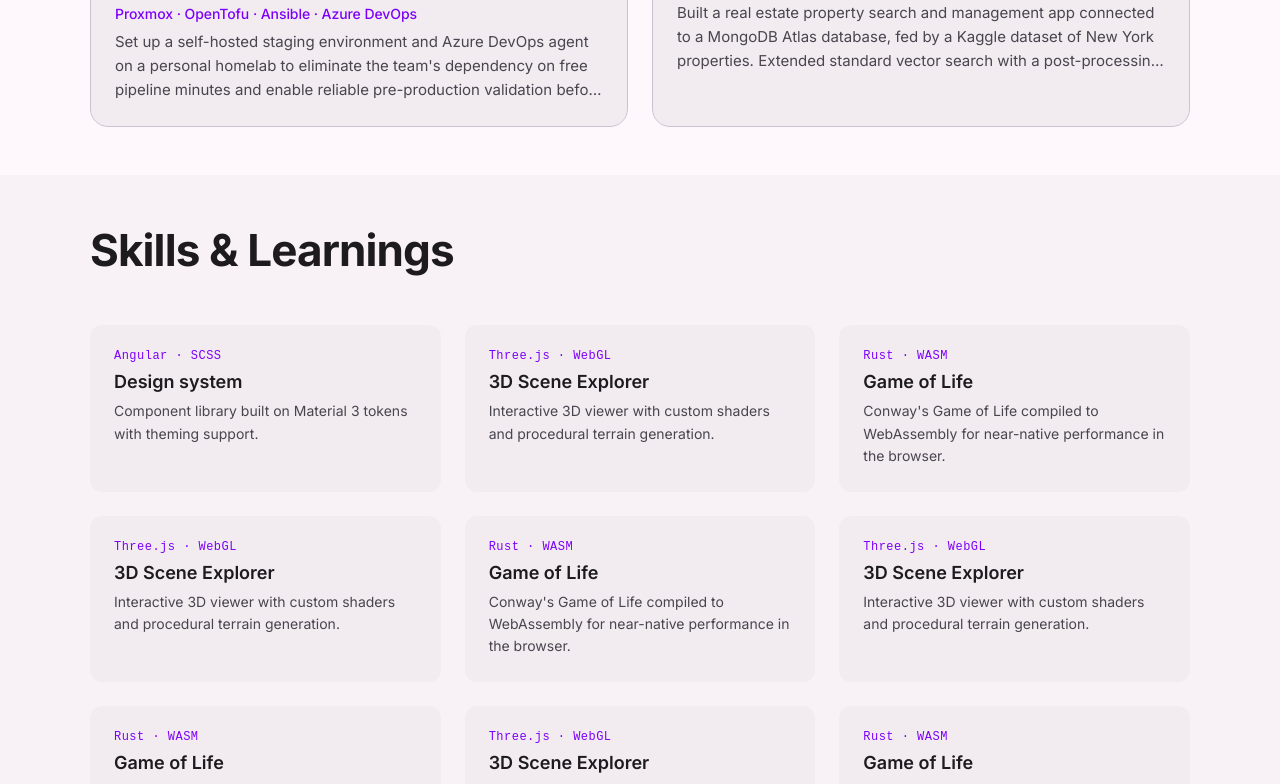
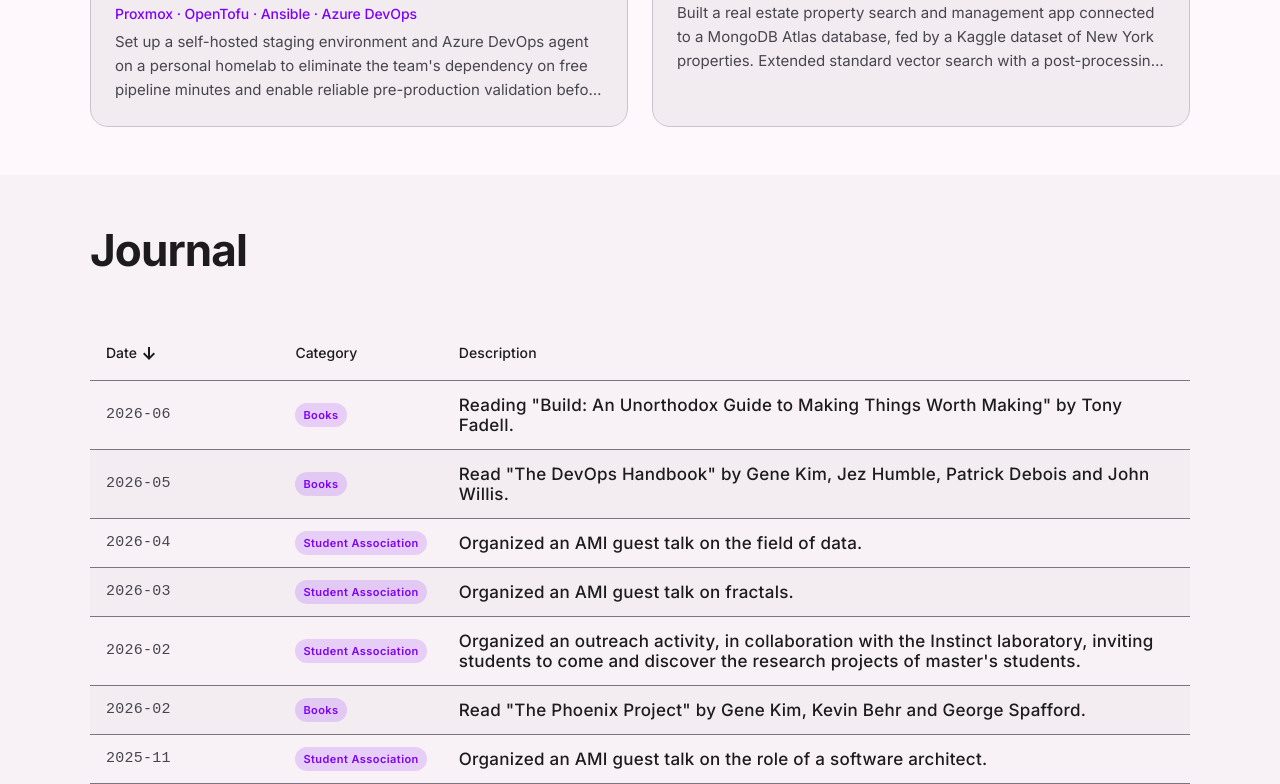
Before and after one commit to JulienDes/portfolio, an Angular app: page /#contact in a window 1280 px wide. Shown: the part 2000-2784 px from the top of the page. Built offline with nearby package versions, Linux system fonts and the light colour scheme.

Commit message:
feat: forgot to commit these files

```diff
--- a/src/app/features/home/data/formations.json
+++ b/src/app/features/home/data/formations.json
@@ -267,7 +267,7 @@
       "en": "Diploma of College Studies (DCS) in Natural Sciences : Pure and Applied Sciences Profile",
       "fr": "Diplôme d'études collégiales (DEC) en Sciences de la nature : Profil sciences pures et appliquées"
     },
-    "institution": "Collège Laflèche, Trois-Rivières",
+    "institution": "Collège Laflèche",
     "date": "2020-2022",
     "duration": {
       "en": "2 years (pre-university program)",
--- a/src/app/features/home/pages/home-page/home-page.html
+++ b/src/app/features/home/pages/home-page/home-page.html
@@ -39,152 +39,13 @@
   </div>
 </section>
 
-<!-- ── Skills ──────────────────────────────────────────────────────────────── -->
+<!-- ── Journal ── -->
 <section id="skills" class="page-section page-section--alt">
   <div class="section-inner">
     <h2 class="section-title">
-      {{ lang.t('Skills & Learnings', 'Compétences  & apprentissages') }}
+      {{ lang.t('Journal', 'Journal') }}
     </h2>
 
-    <!-- ── Competences ── -->
-    <div class="placeholder-grid">
-      <div class="placeholder-card">
-        <p class="card-tags mono">Angular · SCSS</p>
-        <h3 class="card-title">{{ lang.t('Design system', 'Système de design') }}</h3>
-        <p class="card-body">
-          {{
-            lang.t(
-              'Component library built on Material 3 tokens with theming support.',
-              'Bibliothèque de composants basée sur les tokens Material 3 avec support de thèmes.'
-            )
-          }}
-        </p>
-      </div>
-
-      <div class="placeholder-card">
-        <p class="card-tags mono">Three.js · WebGL</p>
-        <h3 class="card-title">{{ lang.t('3D Scene Explorer', 'Explorateur de scènes 3D') }}</h3>
-        <p class="card-body">
-          {{
-            lang.t(
-              'Interactive 3D viewer with custom shaders and procedural terrain generation.',
-              'Visualiseur 3D interactif avec shaders personnalisés et génération de terrain procédurale.'
-            )
-          }}
-        </p>
-      </div>
-      <div class="placeholder-card">
-        <p class="card-tags mono">Rust · WASM</p>
-        <h3 class="card-title">{{ lang.t('Game of Life', 'Jeu de la vie') }}</h3>
-        <p class="card-body">
-          {{
-            lang.t(
-              "Conway's Game of Life compiled to WebAssembly for near-native performance in the browser.",
-              'Jeu de la vie de Conway compilé en WebAssembly pour des performances quasi-natives dans le navigateur.'
-            )
-          }}
-        </p>
-      </div>
-      <!-- ── Sup ───────────────────────────────────────────────────────────── -->
-      <div class="placeholder-card">
-        <p class="card-tags mono">Three.js · WebGL</p>
-        <h3 class="card-title">{{ lang.t('3D Scene Explorer', 'Explorateur de scènes 3D') }}</h3>
-        <p class="card-body">
-          {{
-            lang.t(
-              'Interactive 3D viewer with custom shaders and procedural terrain generation.',
-              'Visualiseur 3D interactif avec shaders personnalisés et génération de terrain procédurale.'
-            )
-          }}
-        </p>
-      </div>
-      <div class="placeholder-card">
-        <p class="card-tags mono">Rust · WASM</p>
-        <h3 class="card-title">{{ lang.t('Game of Life', 'Jeu de la vie') }}</h3>
-        <p class="card-body">
-          {{
-            lang.t(
-              "Conway's Game of Life compiled to WebAssembly for near-native performance in the browser.",
-              'Jeu de la vie de Conway compilé en WebAssembly pour des performances quasi-natives dans le navigateur.'
-            )
-          }}
-        </p>
-      </div>
-      <div class="placeholder-card">
-        <p class="card-tags mono">Three.js · WebGL</p>
-        <h3 class="card-title">{{ lang.t('3D Scene Explorer', 'Explorateur de scènes 3D') }}</h3>
-        <p class="card-body">
-          {{
-            lang.t(
-              'Interactive 3D viewer with custom shaders and procedural terrain generation.',
-              'Visualiseur 3D interactif avec shaders personnalisés et génération de terrain procédurale.'
-            )
-          }}
-        </p>
-      </div>
-      <div class="placeholder-card">
-        <p class="card-tags mono">Rust · WASM</p>
-        <h3 class="card-title">{{ lang.t('Game of Life', 'Jeu de la vie') }}</h3>
-        <p class="card-body">
-          {{
-            lang.t(
-              "Conway's Game of Life compiled to WebAssembly for near-native performance in the browser.",
-              'Jeu de la vie de Conway compilé en WebAssembly pour des performances quasi-natives dans le navigateur.'
-            )
-          }}
-        </p>
-      </div>
-      <div class="placeholder-card">
-        <p class="card-tags mono">Three.js · WebGL</p>
-        <h3 class="card-title">{{ lang.t('3D Scene Explorer', 'Explorateur de scènes 3D') }}</h3>
-        <p class="card-body">
-          {{
-            lang.t(
-              'Interactive 3D viewer with custom shaders and procedural terrain generation.',
-              'Visualiseur 3D interactif avec shaders personnalisés et génération de terrain procédurale.'
-            )
-          }}
-        </p>
-      </div>
-      <div class="placeholder-card">
-        <p class="card-tags mono">Rust · WASM</p>
-        <h3 class="card-title">{{ lang.t('Game of Life', 'Jeu de la vie') }}</h3>
-        <p class="card-body">
-          {{
-            lang.t(
-              "Conway's Game of Life compiled to WebAssembly for near-native performance in the browser.",
-              'Jeu de la vie de Conway compilé en WebAssembly pour des performances quasi-natives dans le navigateur.'
-            )
-          }}
-        </p>
-      </div>
-      <div class="placeholder-card">
-        <p class="card-tags mono">Three.js · WebGL</p>
-        <h3 class="card-title">{{ lang.t('3D Scene Explorer', 'Explorateur de scènes 3D') }}</h3>
-        <p class="card-body">
-          {{
-            lang.t(
-              'Interactive 3D viewer with custom shaders and procedural terrain generation.',
-              'Visualiseur 3D interactif avec shaders personnalisés et génération de terrain procédurale.'
-            )
-          }}
-        </p>
-      </div>
-      <div class="placeholder-card">
-        <p class="card-tags mono">Rust · WASM</p>
-        <h3 class="card-title">{{ lang.t('Game of Life', 'Jeu de la vie') }}</h3>
-        <p class="card-body">
-          {{
-            lang.t(
-              "Conway's Game of Life compiled to WebAssembly for near-native performance in the browser.",
-              'Jeu de la vie de Conway compilé en WebAssembly pour des performances quasi-natives dans le navigateur.'
-            )
-          }}
-        </p>
-      </div>
-    </div>
-    <!-- ── Journal ── -->
-    <h3 class="section-subtitle">{{ lang.t('Journal', 'Journal') }}</h3>
     <app-journal-table [entries]="journalEntries" />
   </div>
 </section>
--- a/src/app/features/home/pages/home-page/home-page.scss
+++ b/src/app/features/home/pages/home-page/home-page.scss
@@ -96,8 +96,7 @@
 .hero-inner {
   position: relative;
   z-index: 1;
-  width: 100%;
-  max-width: 1180px;
+  width: min(100%, 1180px);
   padding: sp.$xl-2 sp.$xl-2;
   text-align: left;
 }
@@ -160,60 +159,6 @@
   font-weight: 700;
   letter-spacing: -0.02em;
   color: sys.$on-surface;
-}
-
-.section-subtitle {
-  margin: 0 0 sp.$lg;
-  font-size: 1.125rem;
-  font-weight: 600;
-  letter-spacing: -0.01em;
-  color: sys.$on-surface-variant;
-}
-
-// ── Placeholder cards ──────────────────────────────────────────────────────────
-
-.placeholder-grid {
-  display: grid;
-  grid-template-columns: repeat(auto-fill, minmax(280px, 1fr));
-  gap: sp.$lg;
-}
-
-.placeholder-card {
-  background: sys.$surface-container;
-  border-radius: sys.$corner-medium;
-  padding: sp.$lg;
-  display: flex;
-  flex-direction: column;
-  gap: sp.$sm;
-}
-
-.card-date,
-.card-tags {
-  font-size: 0.75rem;
-  color: sys.$primary;
-  margin: 0;
-  letter-spacing: 0.04em;
-}
-
-.card-title {
-  margin: 0;
-  font-size: 1.125rem;
-  font-weight: 600;
-  color: sys.$on-surface;
-}
-
-.card-sub {
-  margin: 0;
-  font-size: 0.875rem;
-  color: sys.$primary;
-  font-weight: 500;
-}
-
-.card-body {
-  margin: 0;
-  font-size: 0.875rem;
-  color: sys.$on-surface-variant;
-  line-height: 1.6;
 }
 
 // ── Contact section ───────────────────────────────────────────────────────────
```
